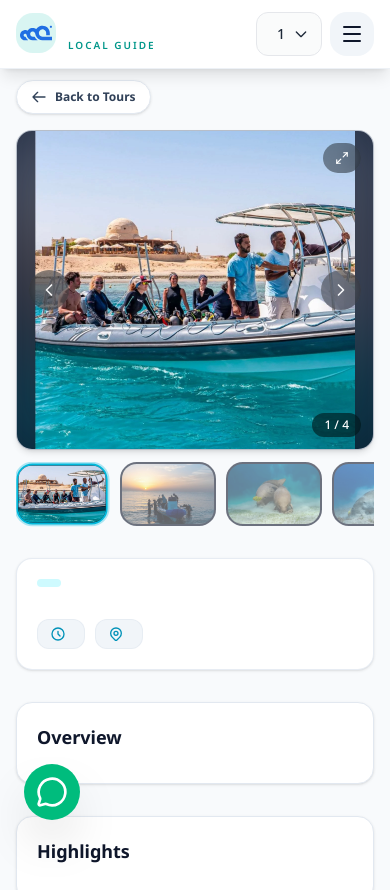
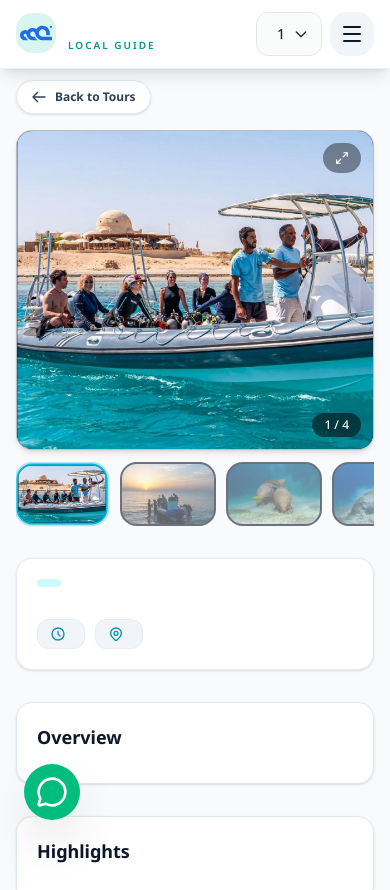
Before and after one commit to Ahmedmoharam22/marsa-allam-local-guide, a Next.js app: page /1/tours/abu-dabbab-speedboat-snorkeling in a window 390 px wide. Shown: the top 890 px of the page. Built offline with nearby package versions, Linux system fonts and the light colour scheme; a web font is replaced by a local one.

Commit message:
style(gallery): change layout to cover full width and enable touch swipe

```diff
--- a/src/components/tours/TourGallery.tsx
+++ b/src/components/tours/TourGallery.tsx
@@ -1,8 +1,8 @@
 'use client';
 
-import { useState } from 'react';
+import { useState, useRef } from 'react';
 import Image from 'next/image';
-import { ChevronLeft, ChevronRight, X, Maximize2 } from 'lucide-react';
+import { X, Maximize2, ChevronLeft, ChevronRight } from 'lucide-react';
 
 interface TourGalleryProps {
   images: {
@@ -13,85 +13,92 @@ interface TourGalleryProps {
 }
 
 export default function TourGallery({ images, title }: TourGalleryProps) {
-  // تجميع كل الصور (الرئيسية + الجاليري) في مصفوفة واحدة
   const allImages = [images.featured, ...(images.gallery || [])];
 
   const [activeIndex, setActiveIndex] = useState(0);
   const [isLightboxOpen, setIsLightboxOpen] = useState(false);
+  const mainScrollRef = useRef<HTMLDivElement>(null);
 
-  const handleNext = () => {
+  // تحديث الـ index الحالي عند سحب الصور باليد
+  const handleScroll = () => {
+    if (!mainScrollRef.current) return;
+    const { scrollLeft, clientWidth } = mainScrollRef.current;
+    const newIndex = Math.round(Math.abs(scrollLeft) / clientWidth);
+    if (newIndex !== activeIndex && newIndex >= 0 && newIndex < allImages.length) {
+      setActiveIndex(newIndex);
+    }
+  };
+
+  // عند الضغط على المصغرات السفلية يتم الانتقال للصورة بسلاسة
+  const scrollToImage = (index: number) => {
+    setActiveIndex(index);
+    if (mainScrollRef.current) {
+      const width = mainScrollRef.current.clientWidth;
+      mainScrollRef.current.scrollTo({
+        left: index * width,
+        behavior: 'smooth',
+      });
+    }
+  };
+
+  const handleNextLightbox = () => {
     setActiveIndex((prev) => (prev + 1) % allImages.length);
   };
 
-  const handlePrev = () => {
+  const handlePrevLightbox = () => {
     setActiveIndex((prev) => (prev - 1 + allImages.length) % allImages.length);
   };
 
   return (
     <section className="mb-6 sm:mb-8">
-      {/* 1. Main Display Area */}
+      {/* 1. Main Display Area with Full Width Cover */}
       <div className="relative group w-full h-[320px] sm:h-[450px] lg:h-[500px] overflow-hidden rounded-2xl bg-slate-900 border border-slate-200/80 dark:border-slate-800 shadow-md">
 
-        {/* Ambient Blur Background (عشان الصورة ما تبقاش مقصوصة وفي نفس الوقت مفيش هوامش سوداء بثرة) */}
+        {/* Swipeable Container */}
         <div
-          className="absolute inset-0 bg-cover bg-center blur-2xl opacity-40 scale-110"
-          style={{ backgroundImage: `url(${allImages[activeIndex]})` }}
-        />
-
-        {/* The Main Uncropped Image */}
-        <div className="relative w-full h-full p-2 flex items-center justify-center">
-          <Image
-            src={allImages[activeIndex]}
-            alt={`${title} - photo ${activeIndex + 1}`}
-            fill
-            priority
-            sizes="(max-width: 1024px) 100vw, 1200px"
-            className="object-contain drop-shadow-xl transition-all duration-300"
-          />
+          ref={mainScrollRef}
+          onScroll={handleScroll}
+          className="relative z-10 w-full h-full flex overflow-x-auto snap-x snap-mandatory scrollbar-none scroll-smooth"
+        >
+          {allImages.map((img, idx) => (
+            <div
+              key={idx}
+              className="relative w-full h-full shrink-0 snap-center flex items-center justify-center"
+            >
+              <Image
+                src={img}
+                alt={`${title} - photo ${idx + 1}`}
+                fill
+                priority={idx === 0}
+                sizes="(max-width: 1024px) 100vw, 1200px"
+                className="object-cover transition-transform duration-300"
+              />
+            </div>
+          ))}
         </div>
-
-        {/* Slider Controls (Next / Prev) */}
-        {allImages.length > 1 && (
-          <>
-            <button
-              onClick={handlePrev}
-              aria-label="Previous Image"
-              className="absolute left-3 top-1/2 -translate-y-1/2 p-2.5 rounded-full bg-black/40 text-white backdrop-blur-md opacity-90 sm:opacity-0 sm:group-hover:opacity-100 transition-all hover:bg-black/70 hover:scale-105 active:scale-95"
-            >
-              <ChevronLeft className="h-5 w-5 rtl:rotate-180" />
-            </button>
-            <button
-              onClick={handleNext}
-              aria-label="Next Image"
-              className="absolute right-3 top-1/2 -translate-y-1/2 p-2.5 rounded-full bg-black/40 text-white backdrop-blur-md opacity-90 sm:opacity-0 sm:group-hover:opacity-100 transition-all hover:bg-black/70 hover:scale-105 active:scale-95"
-            >
-              <ChevronRight className="h-5 w-5 rtl:rotate-180" />
-            </button>
-          </>
-        )}
 
         {/* Expand / Lightbox Button */}
         <button
           onClick={() => setIsLightboxOpen(true)}
-          className="absolute top-3 right-3 p-2 rounded-xl bg-black/40 text-white backdrop-blur-md hover:bg-black/70 transition-all active:scale-95 flex items-center gap-1.5 text-xs font-semibold px-3"
+          className="absolute top-3 right-3 z-20 p-2 rounded-xl bg-black/40 text-white backdrop-blur-md hover:bg-black/70 transition-all active:scale-95 flex items-center gap-1.5 text-xs font-semibold px-3"
         >
           <Maximize2 className="h-3.5 w-3.5" />
           <span className="hidden sm:inline">View Full</span>
         </button>
 
         {/* Counter Badge */}
-        <div className="absolute bottom-3 right-3 px-3 py-1 rounded-full bg-black/50 text-white backdrop-blur-md text-xs font-medium">
+        <div className="absolute bottom-3 right-3 z-20 px-3 py-1 rounded-full bg-black/50 text-white backdrop-blur-md text-xs font-medium">
           {activeIndex + 1} / {allImages.length}
         </div>
       </div>
 
-      {/* 2. Thumbnails Bar (تنسيق شاشة الموبايل والكمبيوتر) */}
+      {/* 2. Thumbnails Bar */}
       {allImages.length > 1 && (
         <div className="mt-3 flex items-center gap-2.5 overflow-x-auto pb-2 scrollbar-none snap-x">
           {allImages.map((img, idx) => (
             <button
               key={idx}
-              onClick={() => setActiveIndex(idx)}
+              onClick={() => scrollToImage(idx)}
               className={`relative h-16 sm:h-20 w-24 sm:w-28 shrink-0 overflow-hidden rounded-xl border-2 transition-all snap-start bg-slate-900 ${
                 activeIndex === idx
                   ? 'border-cyan-500 ring-2 ring-cyan-500/30 scale-95 opacity-100'
@@ -133,13 +140,13 @@ export default function TourGallery({ images, title }: TourGalleryProps) {
           {allImages.length > 1 && (
             <>
               <button
-                onClick={handlePrev}
+                onClick={handlePrevLightbox}
                 className="absolute left-4 top-1/2 -translate-y-1/2 p-3 rounded-full bg-white/10 text-white hover:bg-white/20 transition-all"
               >
                 <ChevronLeft className="h-6 w-6 rtl:rotate-180" />
               </button>
               <button
-                onClick={handleNext}
+                onClick={handleNextLightbox}
                 className="absolute right-4 top-1/2 -translate-y-1/2 p-3 rounded-full bg-white/10 text-white hover:bg-white/20 transition-all"
               >
                 <ChevronRight className="h-6 w-6 rtl:rotate-180" />
```
